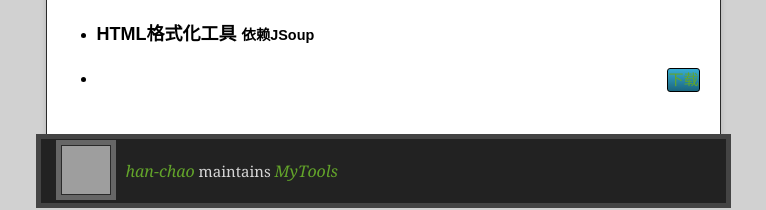
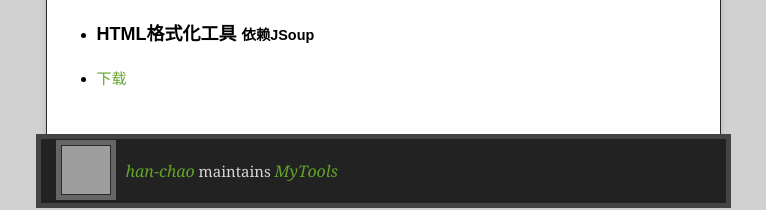
Before and after one commit to han-chao/MyTools, a plain HTML site: page index.html in a window 1280 px wide. Shown: the part 456-666 px from the top of the page, without its empty margins (257-1023 px from the left). Drawn offline with nearby package versions, Linux system fonts and the light colour scheme; grey boxes are pictures that could not be loaded.

Commit message:
Update index.html

```diff
--- a/index.html
+++ b/index.html
@@ -44,7 +44,7 @@
 						<p>
 							<ul>
 								<li><h4>HTML格式化工具 <small>依赖JSoup</small></h4></li>
-								<li><a class="download-button jar" href="https://github.com/han-chao/MyTools/blob/master/Runnable%20JAR%20Files/HTML%E6%A0%BC%E5%BC%8F%E5%8C%96%E5%B7%A5%E5%85%B7.jar">下载</a></li>
+								<li><a  href="HTML格式化工具.jar">下载</a></li>
 							</ul>
 						</p>
 					</article>
```
